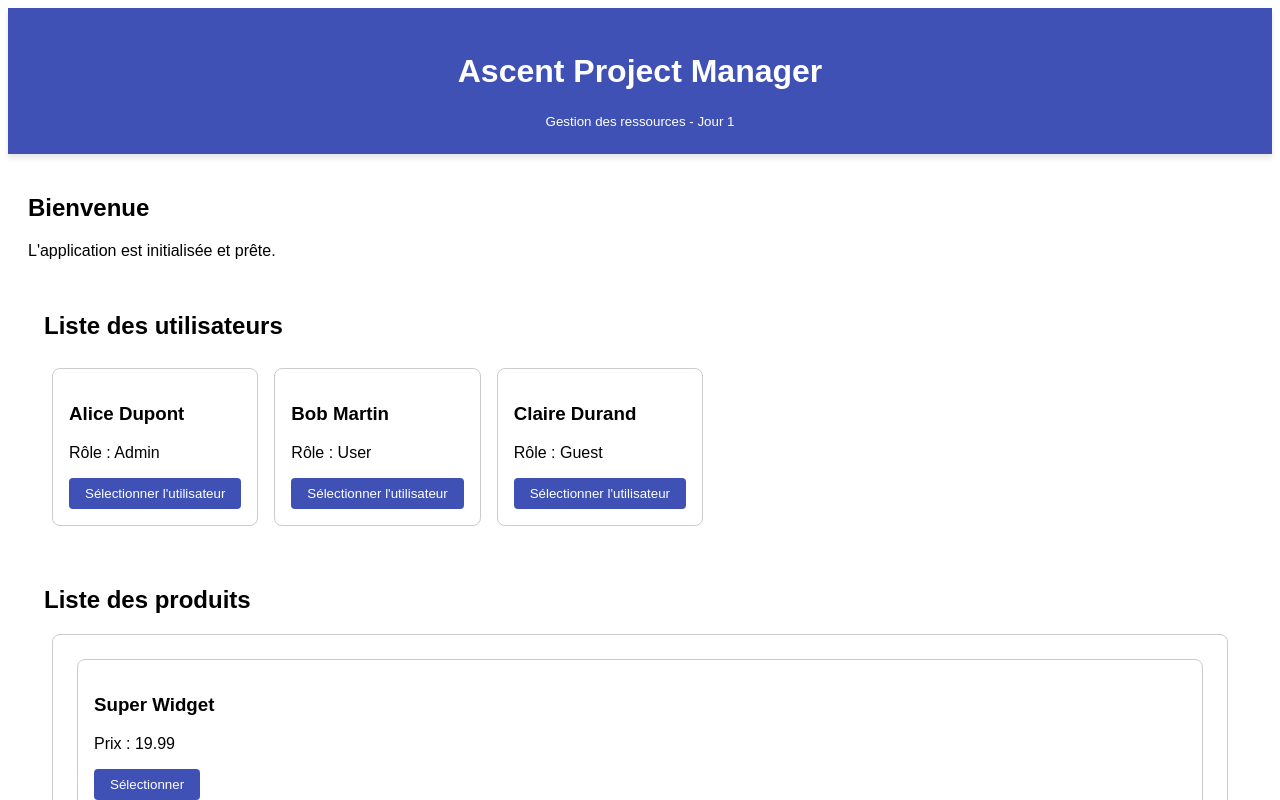
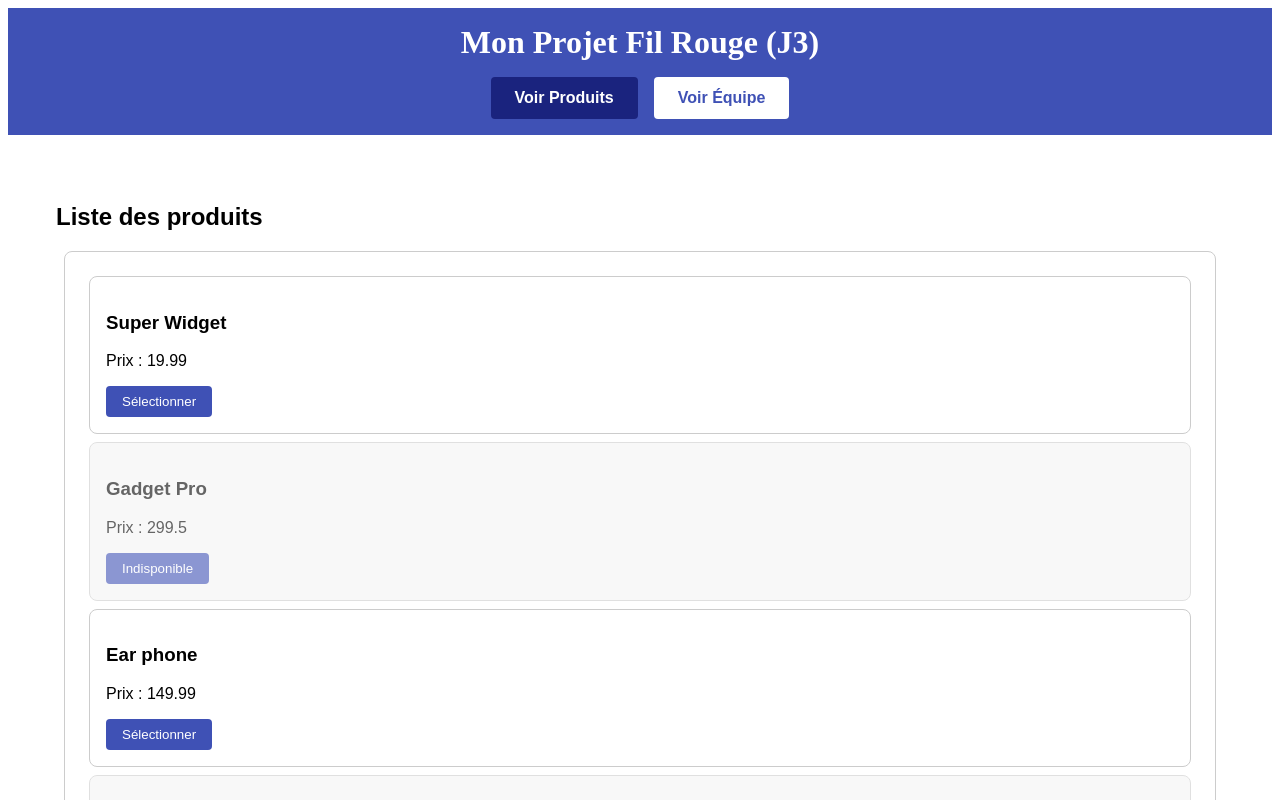
Before and after one commit to sarahmorgantordeur-lab/Angular, an Angular app: page / in a window 1280 px wide. Shown: the top 800 px of the page. Built offline with nearby package versions, Linux system fonts and the light colour scheme.

Commit message:
fin TP J3

```diff
--- a/src/app/app-module.ts
+++ b/src/app/app-module.ts
@@ -1,5 +1,6 @@
 import { NgModule, provideBrowserGlobalErrorListeners } from '@angular/core';
 import { BrowserModule } from '@angular/platform-browser';
+import { CommonModule } from '@angular/common';
 
 import { AppRoutingModule } from './app-routing-module';
 import { App } from './app';
@@ -13,6 +14,7 @@ import { ProductDemoModule } from './features/product-demo/product-demo.module';
   ],
   imports: [
     BrowserModule,
+    CommonModule,
     AppRoutingModule,
     HeaderComponent,
     UserDemoModule,
--- a/src/app/app.component.html
+++ b/src/app/app.component.html
@@ -1,8 +1,27 @@
-<!-- J'appelle mon composant Header ici -->
-<app-header></app-header>
-<main style="padding: 20px; font-family: sans-serif;">
-  <h2>Bienvenue</h2>
-  <p>L'application est initialisée et prête.</p>
-  <app-user-list></app-user-list>
-  <app-product-list> </app-product-list>
+<header>
+  <h1>{{ title }}</h1>
+  <nav class="navigation">
+    <button
+      (click)="showProducts()"
+      [class.active]="currentView === 'products'">
+      Voir Produits
+    </button>
+    <button
+      (click)="showUsers()"
+      [class.active]="currentView === 'users'">
+      Voir Équipe
+    </button>
+  </nav>
+</header>
+
+<main>
+  <!-- SECTION 1 : Le travail du matin (TP 1-3) -->
+  <section class="catalog-section" *ngIf="currentView === 'products'">
+    <app-product-list></app-product-list>
+  </section>
+
+  <!-- SECTION 2 : Le travail de l'après-midi (TP 4) -->
+  <section class="team-section" *ngIf="currentView === 'users'">
+    <app-user-list></app-user-list>
+  </section>
 </main>
--- a/src/app/app.css
+++ b/src/app/app.css
@@ -0,0 +1,48 @@
+header {
+  background-color: #3f51b5;
+  color: white;
+  padding: 1rem 2rem;
+  text-align: center;
+}
+
+header h1 {
+  margin: 0 0 1rem 0;
+}
+
+.navigation {
+  display: flex;
+  justify-content: center;
+  gap: 1rem;
+}
+
+.navigation button {
+  background-color: white;
+  color: #3f51b5;
+  border: none;
+  padding: 0.75rem 1.5rem;
+  border-radius: 4px;
+  cursor: pointer;
+  font-size: 1rem;
+  font-weight: bold;
+  transition: all 0.3s ease;
+}
+
+.navigation button:hover {
+  background-color: #c5cae9;
+}
+
+.navigation button.active {
+  background-color: #1a237e;
+  color: white;
+}
+
+main {
+  padding: 2rem;
+  font-family: sans-serif;
+}
+
+.catalog-section,
+.team-section {
+  max-width: 1200px;
+  margin: 0 auto;
+}
--- a/src/app/app.ts
+++ b/src/app/app.ts
@@ -1,4 +1,4 @@
-import { Component, signal } from '@angular/core';
+import { Component } from '@angular/core';
 
 @Component({
   selector: 'app-root',
@@ -7,5 +7,14 @@ import { Component, signal } from '@angular/core';
   styleUrl: './app.css'
 })
 export class App {
-  protected readonly title = signal('ascent-project');
+  title = 'Mon Projet Fil Rouge (J3)';
+  currentView = 'products';
+
+  showProducts(): void {
+    this.currentView = 'products';
+  }
+
+  showUsers(): void {
+    this.currentView = 'users';
+  }
 }
--- a/src/app/features/user-demo/components/user-card/UserCardComponent.ts
+++ b/src/app/features/user-demo/components/user-card/UserCardComponent.ts
@@ -5,10 +5,12 @@ import { User } from '../../../../core/models/user.model';
   selector: 'app-user-card',
   standalone: true,
   template: `
-    <div class="user-card" (click)="onCardClick()">
-      <h3>{{ user.name }}</h3>
-      <p>Rôle : {{ user.role }}</p>
-      <button (click)="onSelect($event)">Sélectionner l'utilisateur</button>
+    <div class="user-card">
+      <h3>{{ userData.name }}</h3>
+      <p>ID : {{ userData.id }}</p>
+      <p>Rôle : {{ userData.role }}</p>
+      <p>Statut : {{ userData.isActive ? 'Actif' : 'Inactif' }}</p>
+      <button (click)="onPromote()">Promouvoir</button>
     </div>
   `,
   styles: [`
@@ -32,15 +34,10 @@ import { User } from '../../../../core/models/user.model';
   `]
 })
 export class UserCardComponent {
-  @Input() user!: User;
-  @Output() userSelected = new EventEmitter<User>();
+  @Input() userData!: User;
+  @Output() notifyParent = new EventEmitter<User>();
 
-  onCardClick(): void {
-    console.log('Utilisateur cliqué :', this.user.name);
-  }
-
-  onSelect(event: Event): void {
-    event.stopPropagation(); // Empêche le clic de remonter à la div parente
-    this.userSelected.emit(this.user);
+  onPromote(): void {
+    this.notifyParent.emit(this.userData);
   }
 }
--- a/src/app/features/user-demo/components/user-list/user-list.component.ts
+++ b/src/app/features/user-demo/components/user-list/user-list.component.ts
@@ -18,8 +18,17 @@ import { UserCardComponent } from '../user-card/UserCardComponent';
       <div class="user-list">
         <app-user-card
           *ngFor="let user of users"
-          [user]="user"
-          (userSelected)="handleUserSelection($event)">
+          [userData]="user"
+          (notifyParent)="handleUserSelection($event)">
+        </app-user-card>
+      </div>
+
+      <h2>Équipe Projet</h2>
+      <div class="user-list">
+        <app-user-card
+          *ngFor="let user of users"
+          [userData]="user"
+          (notifyParent)="onUserReceived($event)">
         </app-user-card>
       </div>
     </div>
@@ -44,13 +53,17 @@ import { UserCardComponent } from '../user-card/UserCardComponent';
 export class UserListComponent {
   // Tableau statique d'utilisateurs
   users: User[] = [
-    { id: 1, name: 'Alice Dupont', email: 'alice@example.com', role: 'Admin' },
-    { id: 2, name: 'Bob Martin', email: 'bob@example.com', role: 'User' },
-    { id: 3, name: 'Claire Durand', email: 'claire@example.com', role: 'Guest', bio: 'Nouvelle utilisatrice' }
+    { id: 1, name: 'Alice Dupont', role: 'Admin', isActive: true },
+    { id: 2, name: 'Bob Martin', role: 'Dev', isActive: true },
+    { id: 3, name: 'Claire Durand', role: 'Manager', isActive: true }
   ];
 
   // Variable pour stocker l'utilisateur sélectionné
   selectedUser: User | null = null;
+
+  onUserReceived(user: User): void {
+    console.log('Utilisateur reçu :', user);
+  }
 
   // Méthode appelée lors de la sélection d'un utilisateur
   handleUserSelection(user: User): void {
```
